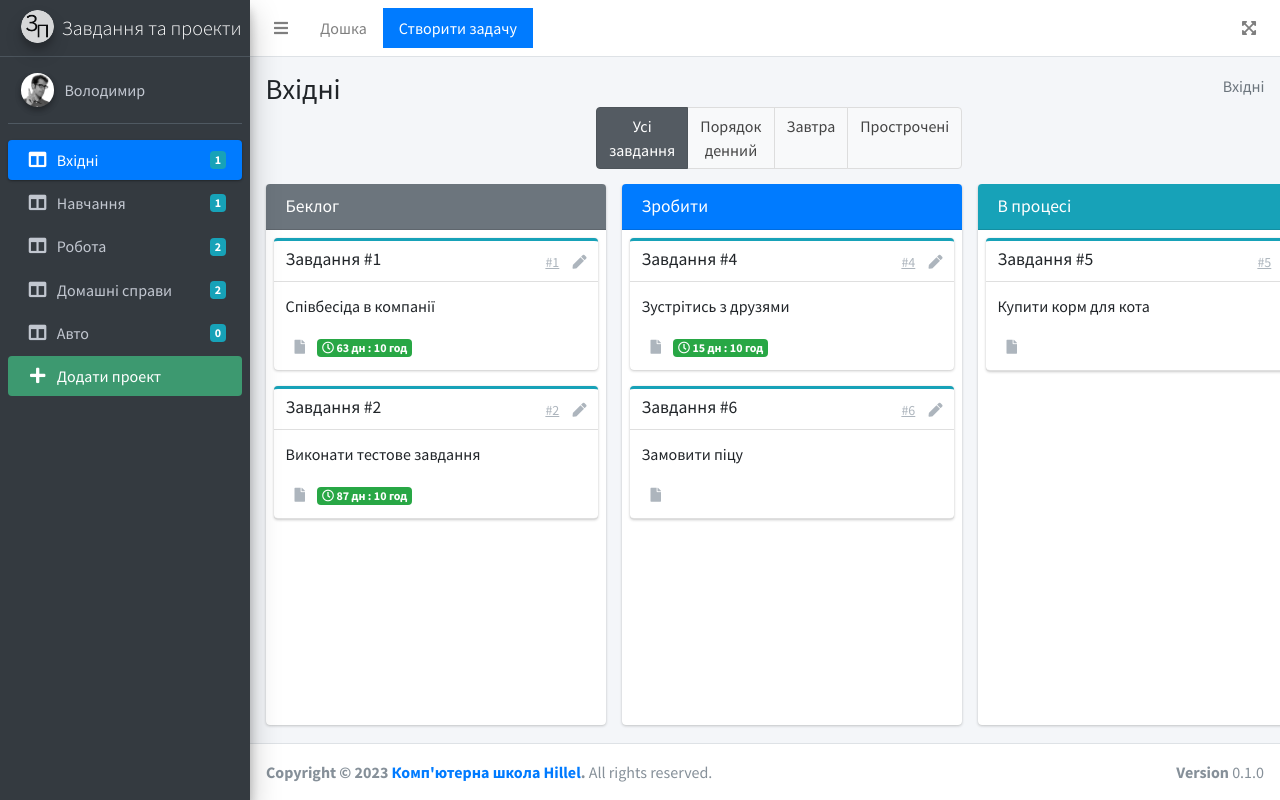
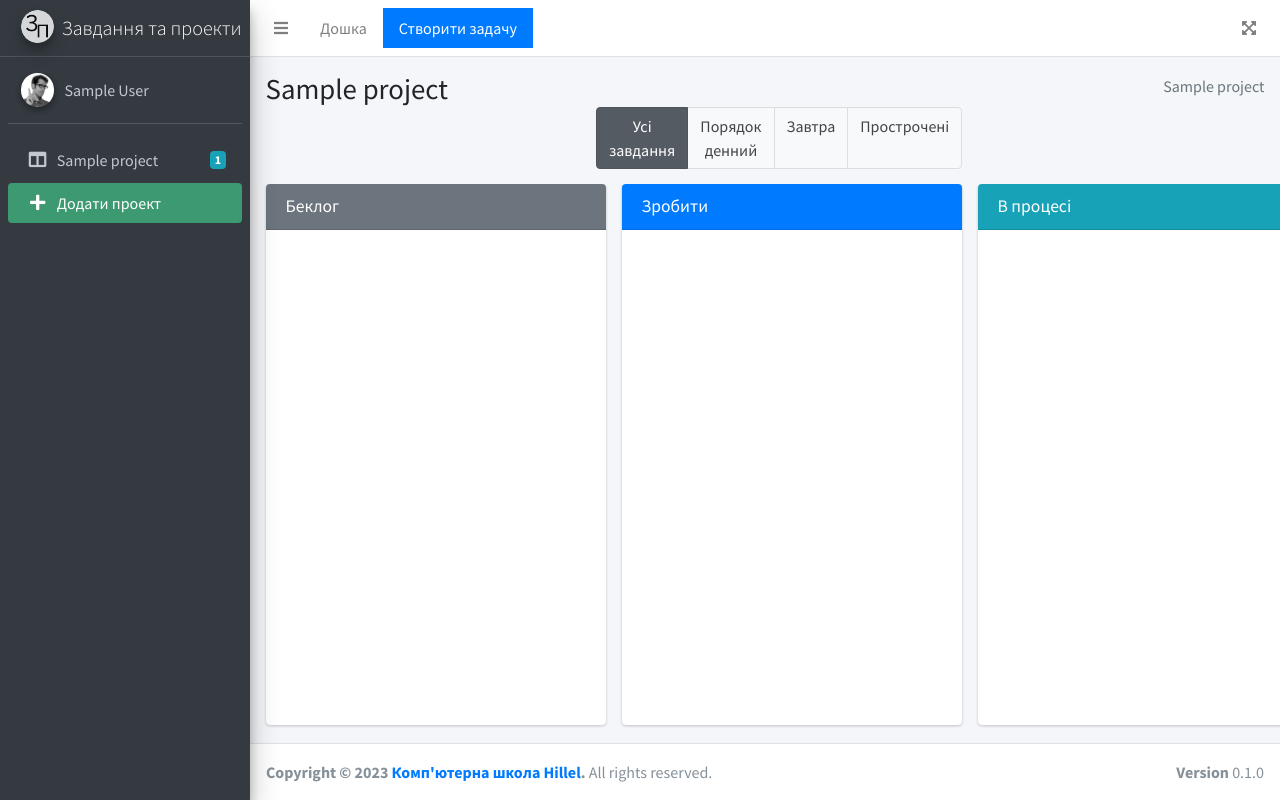
Before and after one commit to ithillel-php-basic/php-basic-2-6415da42760e5708f2c96194, a PHP site: page / in a window 1280 px wide. Run offline with PHP 8.4, Linux system fonts and the light colour scheme; tables that the repository leaves empty hold one stand-in row (values such as "Sample post"); some libraries are stand-ins or nearby versions.

Commit message:
Читання та показ записів із MySQL (#8)
* Читання та показ записів із MySQL
- Всі статичні дані були заміняні на інформацію з SQL табличок.
- На перший час всі дані будуть належати до користувача с id 1
до поки не буде зроблена авторизація.
- Було виправлено незначну помилку, якщо назва проєкту або
користувача відсутня.
- Було видалено getTimeRemain() з дошки done, бо немає в ній
необхідності.
- Було видалено захист від XSS-атак, бо валідація буде
робитись перед тим як вносити дані в БД.
- Всі функції були перенесені в helpers.php

* Читання та показ записів із MySQL
- Повернуто захист від XSS-атак.
- Оптимізовано SQL запити, а також видалено countTasks(),
бо вона не використовуються.

* Читання та показ записів із MySQL
- Додано опис завдання.
- Виправлена вертка.

* Читання та показ записів із MySQL
- Виправлені вразливості для XSS-атак.

```diff
--- a/helpers.php
+++ b/helpers.php
@@ -143,3 +143,48 @@ function renderTemplate($name, array $data = []) {
 
     return $result;
 }
+
+
+/**
+ * Показує скільки залишилось днів та годин до вказаної дати.
+ *
+ * @param string $date
+ * @return string
+ */
+function getTimeRemain(string $date): string
+{
+    $diff = strtotime($date) - time();
+    $diff = max($diff, 0);
+
+    $days = floor($diff/(60*60*24));
+    $hours = floor(($diff-$days*60*60*24)/(60*60));
+
+    if ($diff <= 86400)
+    {
+        $checkPerDay = ($diff === 86400 ? $hours = 24 : $hours);
+        return '<small class="badge badge-danger" title="'.$date.'"><i class="far fa-clock"></i> '. $checkPerDay .' год </small>';
+    }
+
+    return '<small class="badge badge-success" title="'.$date.'"><i class="far fa-clock"></i> '. $days .' дн : '.$hours.' год </small>';
+
+}
+
+
+/**
+ * Виводить дані з таблички згідно з SQL запиту та конвертує їх в асоціативний масив.
+ *
+ * @param $sql_connect
+ * @param $query
+ * @return array
+ */
+function getQuery($sql_connect, $query) : array
+{
+    $result = mysqli_query($sql_connect, $query);
+
+    if ($result === false)
+    {
+        die(mysqli_error($sql_connect));
+    }
+
+    return mysqli_fetch_all($result, MYSQLI_ASSOC);
+}
--- a/index.php
+++ b/index.php
@@ -1,110 +1,48 @@
 <?php
     require_once 'helpers.php';
 
-    $categories = ['Вхідні', 'Навчання', 'Робота', 'Домашні справи', 'Авто'];
+    $db_connection = mysqli_connect('127.0.0.1', 'root', '', 'tasks_and_projects');
 
-    $data = [
-        [
-                'title'     => 'Співбесіда в компанії',
-                'deadline'  => '01.07.2023',
-                'category'  => $categories[2],
-                'status'    => 'backlog'
-        ],
-        [
-                'title'     => 'Виконати тестове завдання',
-                'deadline'  => '25.07.2023',
-                'category'  => $categories[2],
-                'status'    => 'backlog'
-        ],
-        [
-                'title'     => 'Зробити завдання до першого уроку',
-                'deadline'  => '27.04.2023',
-                'category'  => $categories[1],
-                'status'    => 'done'
-        ],
-        [
-                'title'     => 'Зустрітись з друзями',
-                'deadline'  => '14.05.2023',
-                'category'  => $categories[0],
-                'status'    => 'to-do'
-        ],
-        [
-                'title'     => 'Купити корм для кота',
-                'deadline'  => null,
-                'category'  => $categories[3],
-                'status'    => 'in-progress'
-        ],
-        [
-                'title'     => 'Замовити піцу',
-                'deadline'  => null,
-                'category'  => $categories[3],
-                'status'    => 'to-do'
-        ],
-    ];
-
-
-    /**
-     * Підраховує кількість завдань, які належать по певного проєкту.
-     *
-     * @param array $getData
-     * @param string $projectName
-     * @return int
-     */
-    function countTasks(array $getData, string $projectName): int
+    if ($db_connection === false)
     {
-        $counter = 0;
-
-        foreach ($getData as ['category' => $category])
-        {
-            if ($category === $projectName)
-            {
-                $counter++;
-            }
-        }
-
-        return $counter;
+        die('Fail to connect!');
     }
 
+    const USER_ID = 1;
 
-    /**
-     * Показує скільки залишилось днів та годин до вказаної дати.
-     *
-     * @param string $date
-     * @return string
-     */
-    function getTimeRemain(string $date): string
-    {
-        $diff = strtotime($date) - time();
-        $diff = max($diff, 0);
+    $tasksQuery = 'SELECT t.id, t.title, t.description, p.title as project_title, t.deadline, t.file, t.status, t.created_at
+                   FROM tasks AS t
+                   LEFT JOIN projects AS p
+                       ON t.project_id = p.id
+                   WHERE p.user_id = '.USER_ID.'
+                   GROUP BY t.id';
 
-        $days = floor($diff/(60*60*24));
-        $hours = floor(($diff-$days*60*60*24)/(60*60));
+    $projectsQuery = 'SELECT p.*, count(t.id) AS countTasks
+                      FROM projects AS p
+                      LEFT JOIN tasks AS t
+                          ON p.id = t.project_id
+                      WHERE p.user_id = '.USER_ID.'
+                      GROUP BY p.id';
 
-        if ($diff <= 86400)
-        {
-            $checkPerDay = ($diff === 86400 ? $hours = 24 : $hours);
-            return '<small class="badge badge-danger" title="'.$date.'"><i class="far fa-clock"></i> '. $checkPerDay .' год </small>';
-        }
+    $tasks = getQuery($db_connection, $tasksQuery);
+    $projects = getQuery($db_connection, $projectsQuery);
 
-        return '<small class="badge badge-success" title="'.$date.'"><i class="far fa-clock"></i> '. $days .' дн : '.$hours.' год </small>';
-
-    }
-
-    $userName = 'Володимир';
+    $userName = getQuery($db_connection, 'SELECT name FROM users WHERE id = '.USER_ID);
     $userPhoto = 'static/img/user2-160x160.jpg';
 
     $kanbanTemplate = renderTemplate('kanban.php', [
-        'data'          => $data,
-        'categories'    => $categories,
+        'tasks'         => $tasks,
+        'projects'      => $projects,
+        'pageTitle'     => $projects[0]['title'] ?? '',
     ]);
 
     $title = 'Завдання та проекти | Дошка';
     $body = renderTemplate('main.php', [
         'kanbanTemplate'    => $kanbanTemplate,
-        'categories'        => $categories,
-        'userName'          => $userName,
+        'projects'          => $projects,
+        'userName'          => $userName[0]['name'] ?? '',
         'userPhoto'         => $userPhoto,
-        'data'              => $data,
+        'tasks'             => $tasks,
     ]);
 
     echo renderTemplate('layout.php', ['title' => $title, 'body' => $body]);
--- a/templates/kanban.php
+++ b/templates/kanban.php
@@ -1,7 +1,7 @@
 <?php
 /**
- * @var array $categories
- * @var array $data
+ * @var array $tasks
+ * @var string $pageTitle
  */
 ?>
 <div class="content-wrapper kanban">
@@ -9,11 +9,11 @@
         <div class="container-fluid">
             <div class="row">
                 <div class="col-sm-6">
-                    <h1><?php echo htmlspecialchars($categories[0]) ?></h1>
+                    <h1><?php echo htmlspecialchars($pageTitle) ?></h1>
                 </div>
                 <div class="col-sm-6 d-none d-sm-block">
                     <ol class="breadcrumb float-sm-right">
-                        <li class="breadcrumb-item active"><?php echo htmlspecialchars($categories[0]) ?></li>
+                        <li class="breadcrumb-item active"><?php echo htmlspecialchars($pageTitle) ?></li>
                     </ol>
                 </div>
             </div>
@@ -41,11 +41,11 @@
                     </h3>
                 </div>
                 <div class="card-body connectedSortable" data-status="backlog">
-                    <?php foreach($data as $key => $task): ?>
+                    <?php foreach($tasks as $key => $task): ?>
                         <?php if($task['status'] === 'backlog'): ?>
                             <div class="card card-info card-outline" data-task-id="<?php echo $key++ ?>">
                                 <div class="card-header">
-                                    <h5 class="card-title"><?php echo htmlspecialchars('Завдання #'.$key) ?></h5>
+                                    <h5 class="card-title"><?php echo htmlspecialchars($task['title']) ?></h5>
                                     <div class="card-tools">
                                         <a href="#" class="btn btn-tool btn-link"><?php echo '#'.$key ?></a>
                                         <a href="#" class="btn btn-tool">
@@ -55,7 +55,7 @@
                                 </div>
                                 <div class="card-body">
                                     <p>
-                                        <?php echo htmlspecialchars($task['title']) ?>
+                                        <?php echo htmlspecialchars($task['description'] ?? '') ?>
                                     </p>
                                     <a href="#" class="btn btn-tool">
                                         <i class="fas fa-file"></i>
@@ -78,11 +78,11 @@
                     </h3>
                 </div>
                 <div class="card-body connectedSortable" data-status="to-do">
-                    <?php foreach($data as $key => $task): ?>
+                    <?php foreach($tasks as $key => $task): ?>
                         <?php if($task['status'] === 'to-do'): ?>
                             <div class="card card-info card-outline" data-task-id="<?php echo $key++ ?>">
                                 <div class="card-header">
-                                    <h5 class="card-title"><?php echo htmlspecialchars('Завдання #'.$key) ?></h5>
+                                    <h5 class="card-title"><?php echo htmlspecialchars($task['title']) ?></h5>
                                     <div class="card-tools">
                                         <a href="#" class="btn btn-tool btn-link"><?php echo '#'.$key ?></a>
                                         <a href="#" class="btn btn-tool">
@@ -92,7 +92,7 @@
                                 </div>
                                 <div class="card-body">
                                     <p>
-                                        <?php echo htmlspecialchars($task['title']) ?>
+                                        <?php echo htmlspecialchars($task['description'] ?? '') ?>
                                     </p>
                                     <a href="#" class="btn btn-tool">
                                         <i class="fas fa-file"></i>
@@ -115,11 +115,11 @@
                     </h3>
                 </div>
                 <div class="card-body connectedSortable" data-status="in-progress">
-                    <?php foreach($data as $key => $task): ?>
+                    <?php foreach($tasks as $key => $task): ?>
                         <?php if($task['status'] === 'in-progress'): ?>
                             <div class="card card-info card-outline" data-task-id="<?php echo $key++ ?>">
                                 <div class="card-header">
-                                    <h5 class="card-title"><?php echo htmlspecialchars('Завдання #'.$key) ?></h5>
+                                    <h5 class="card-title"><?php echo htmlspecialchars($task['title']) ?></h5>
                                     <div class="card-tools">
                                         <a href="#" class="btn btn-tool btn-link"><?php echo '#'.$key++ ?></a>
                                         <a href="#" class="btn btn-tool">
@@ -129,7 +129,7 @@
                                 </div>
                                 <div class="card-body">
                                     <p>
-                                        <?php echo htmlspecialchars($task['title']) ?>
+                                        <?php echo htmlspecialchars($task['description'] ?? '') ?>
                                     </p>
                                     <a href="#" class="btn btn-tool">
                                         <i class="fas fa-file"></i>
@@ -152,11 +152,11 @@
                     </h3>
                 </div>
                 <div class="card-body connectedSortable" data-status="done">
-                    <?php foreach($data as $key => $task): ?>
+                    <?php foreach($tasks as $key => $task): ?>
                         <?php if($task['status'] === 'done'): ?>
                             <div class="card card-info card-outline" data-task-id="<?php echo $key++ ?>">
                                 <div class="card-header">
-                                    <h5 class="card-title"><?php echo htmlspecialchars('Завдання #'.$key) ?></h5>
+                                    <h5 class="card-title"><?php echo htmlspecialchars($task['title']) ?></h5>
                                     <div class="card-tools">
                                         <a href="#" class="btn btn-tool btn-link"><?php echo '#'.$key++ ?></a>
                                         <a href="#" class="btn btn-tool">
@@ -166,16 +166,11 @@
                                 </div>
                                 <div class="card-body">
                                     <p>
-                                        <?php echo htmlspecialchars($task['title']) ?>
+                                        <?php echo htmlspecialchars($task['description'] ?? '') ?>
                                     </p>
                                     <a href="#" class="btn btn-tool">
                                         <i class="fas fa-file"></i>
                                     </a>
-                                    <?php
-                                    if (!is_null($task['deadline'])):
-                                        echo getTimeRemain($task['deadline']);
-                                    endif;
-                                    ?>
                                 </div>
                             </div>
                         <?php endif; ?>
--- a/templates/main.php
+++ b/templates/main.php
@@ -2,8 +2,8 @@
 /**
  * @var string $userPhoto
  * @var string $userName
- * @var array $categories
- * @var array $data
+ * @var array $projects
+ * @var array $tasks
  * @var resource $kanbanTemplate
  */
 ?>
@@ -52,7 +52,7 @@
                     <img src="<?php echo $userPhoto ?>" class="img-circle elevation-2" alt="User Image">
                 </div>
                 <div class="info">
-                    <a href="#" class="d-block"><?php echo $userName ?></a>
+                    <a href="#" class="d-block"><?php echo htmlspecialchars($userName) ?></a>
                 </div>
             </div>
 
@@ -61,14 +61,14 @@
                 <ul class="nav nav-pills nav-sidebar flex-column" data-widget="treeview" role="menu" data-accordion="false">
                     <!-- Add icons to the links using the .nav-icon class
                        with font-awesome or any other icon font library -->
-                    <?php foreach ($categories as $category): ?>
+                    <?php foreach ($projects as $project): ?>
                         <li class="nav-item">
-                            <a href="../index.php" class="nav-link <?php echo ($category === 'Вхідні') ? 'active' : '' ?>">
+                            <a href="../index.php" class="nav-link <?php echo ($project['title'] === 'Вхідні') ? 'active' : '' ?>">
                                 <i class="nav-icon fas fa-columns"></i>
                                 <p>
-                                    <?php echo htmlspecialchars($category) ?>
+                                    <?php echo htmlspecialchars($project['title']) ?>
                                     <span class="badge badge-info right">
-                              <?php echo countTasks($data, $category) ?>
+                              <?php echo $project['countTasks'] ?>
                           </span>
                                 </p>
                             </a>
```
Also changed, not shown: queries.sql (+6 -2 lines).
